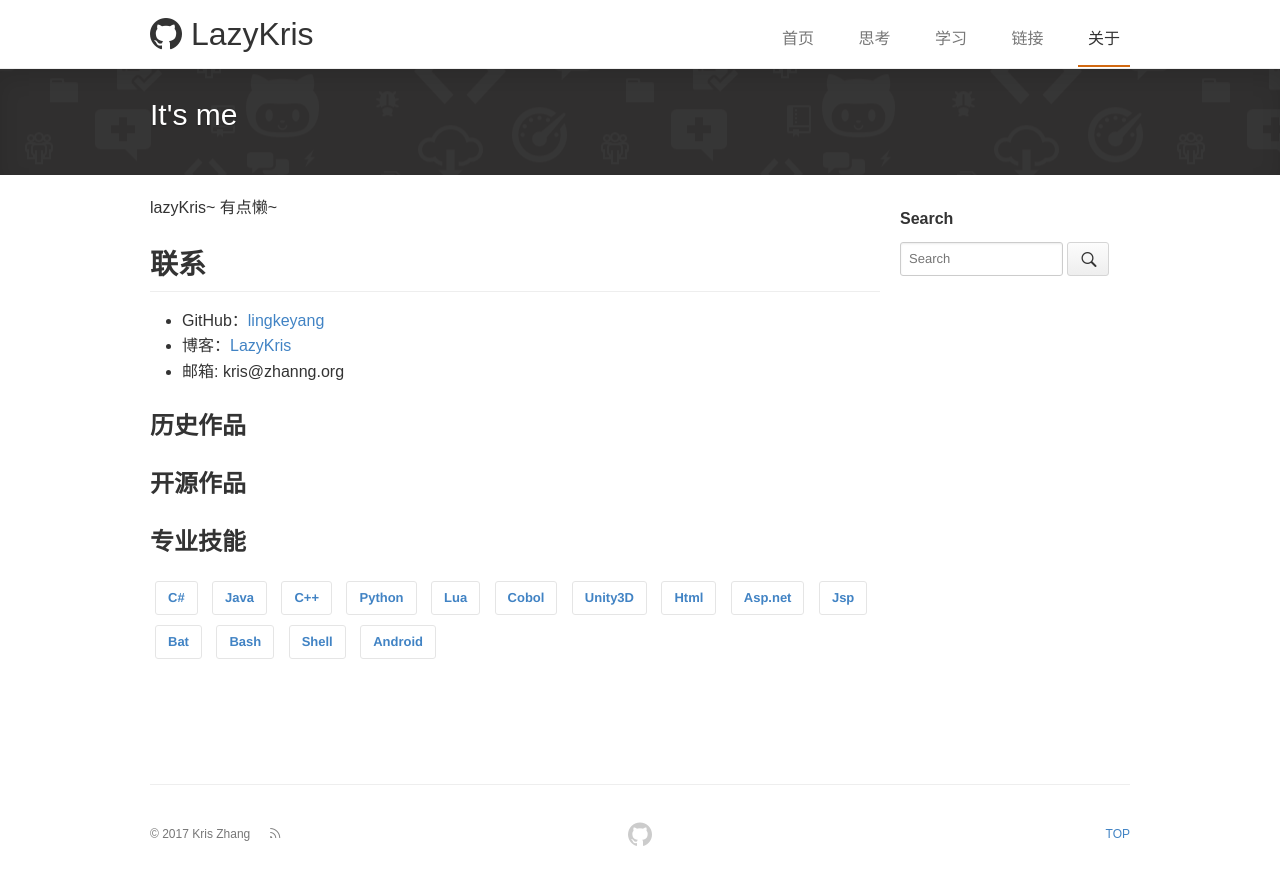
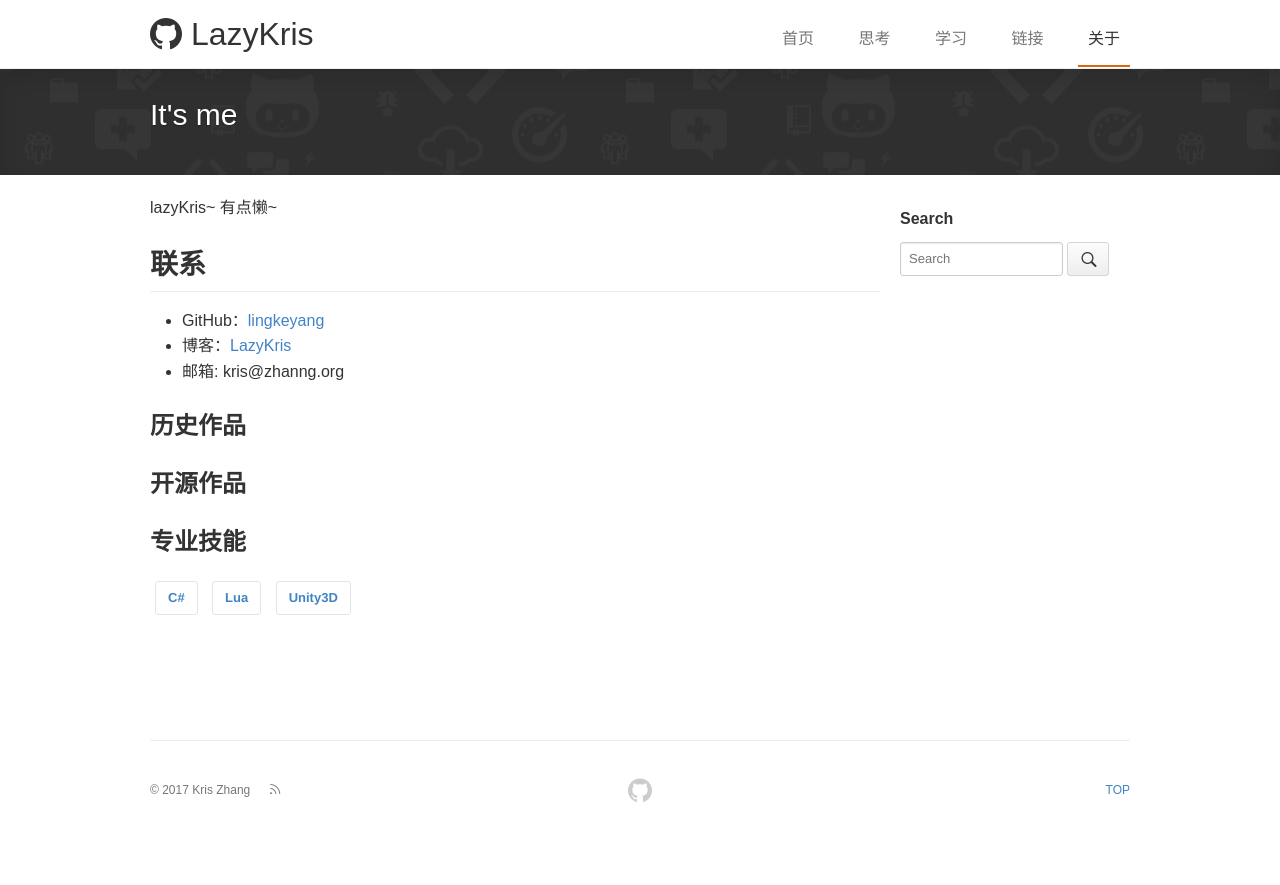
Before and after one commit to lingkeyang/lingkeyang.github.io, a Jekyll site: the page built from pages/about.md, in a window 1280 px wide. Shown: the top 885 px of the page. Built offline with Jekyll 4.4.1, drawn with Linux system fonts in a browser that asks for light colours; comment, search, counter and statistics services are not loaded.

Commit message:
修改技能

```diff
--- a/pages/about.md
+++ b/pages/about.md
@@ -6,7 +6,7 @@ keywords: lingkeyang, kris, 灵珂阳
 comments: true
 menu: 关于
 permalink: /about/
-working: [C#, Java, C++, Python, Lua, Cobol, Unity3D, Html, Asp.net, Jsp, Bat, Bash, Shell, Android]
+working: [C#, Lua, Unity3D]
 ---
 
 lazyKris~
```
